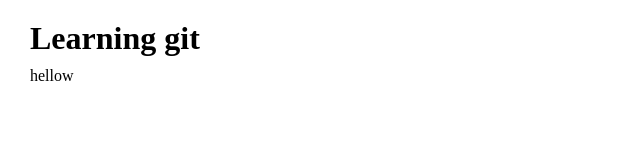
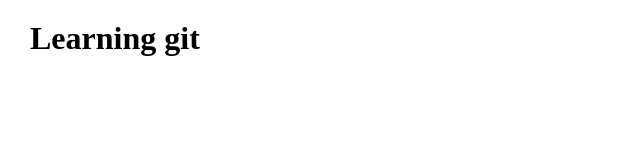
Before and after one commit to Istkharahamad/learningGit, a plain HTML site: page 00_learning-git/index.html in a window 1280 px wide. Shown: the full height of the page, 0-640 px from the left. Drawn offline with Linux system fonts and the light colour scheme.

Commit message:
remove hello paragraph

```diff
--- a/00_learning-git/index.html
+++ b/00_learning-git/index.html
@@ -8,6 +8,6 @@
 </head>
 <body>
     <h1>Learning git</h1>
-    <p>hellow</p>
+
 </body>
 </html>
```
